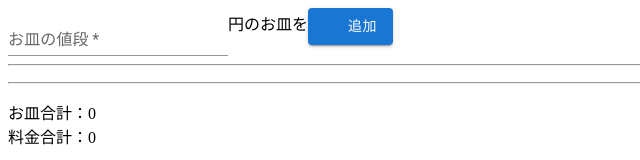
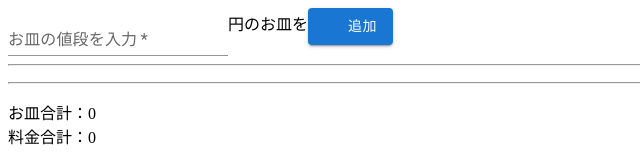
Before and after one commit to a2cogiya/ikku-ra, a React (Vite) app: page / in a window 1280 px wide. Shown: the top 160 px of the page, without its empty margins (0-640 px from the left). Built offline with nearby package versions, Linux system fonts and the light colour scheme; some icons are missing.

Commit message:
・お皿追加時にお皿の枚数を1とするようにした。 ・お皿追加後にお皿の価格入力欄をクリアするようにした。

```diff
--- a/src/SushiPlate.jsx
+++ b/src/SushiPlate.jsx
@@ -10,7 +10,7 @@ import './SushiPlate.css';
 export default function SushiPlate() {
   const [maxId, setMaxId] = useState(1);
   const [plateVal, setPlateVal] = useState('');
-  const [plateNum, setPlateNum] = useState(0);
+  const [plateNum, setPlateNum] = useState(1);
   const [plates, setPlates] = useState([]);
   const [open, setOpen] = useState(false);
 
@@ -35,6 +35,7 @@ export default function SushiPlate() {
         return m.plateVal - n.plateVal;
       })
     );
+    setPlateVal('');
     setMaxId(id => id + 1);
   };
 
@@ -84,8 +85,8 @@ export default function SushiPlate() {
     <div>
       <TextField
         required
-        label="お皿の値段"
-        defaultValue=""
+        label="お皿の値段を入力"
+        value={plateVal}
         variant="standard"
         onChange={handleChangePlateVal}
       />
```
